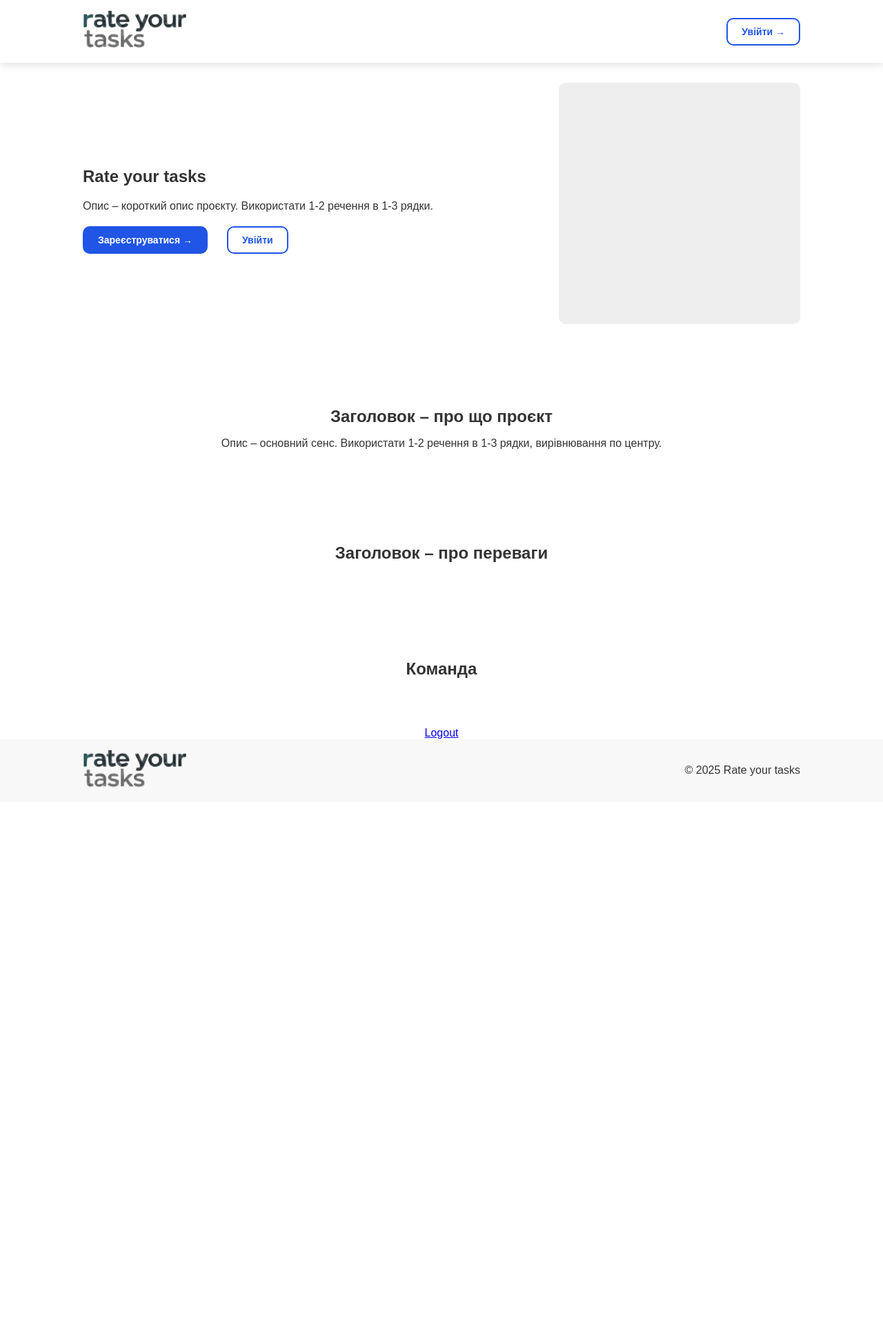
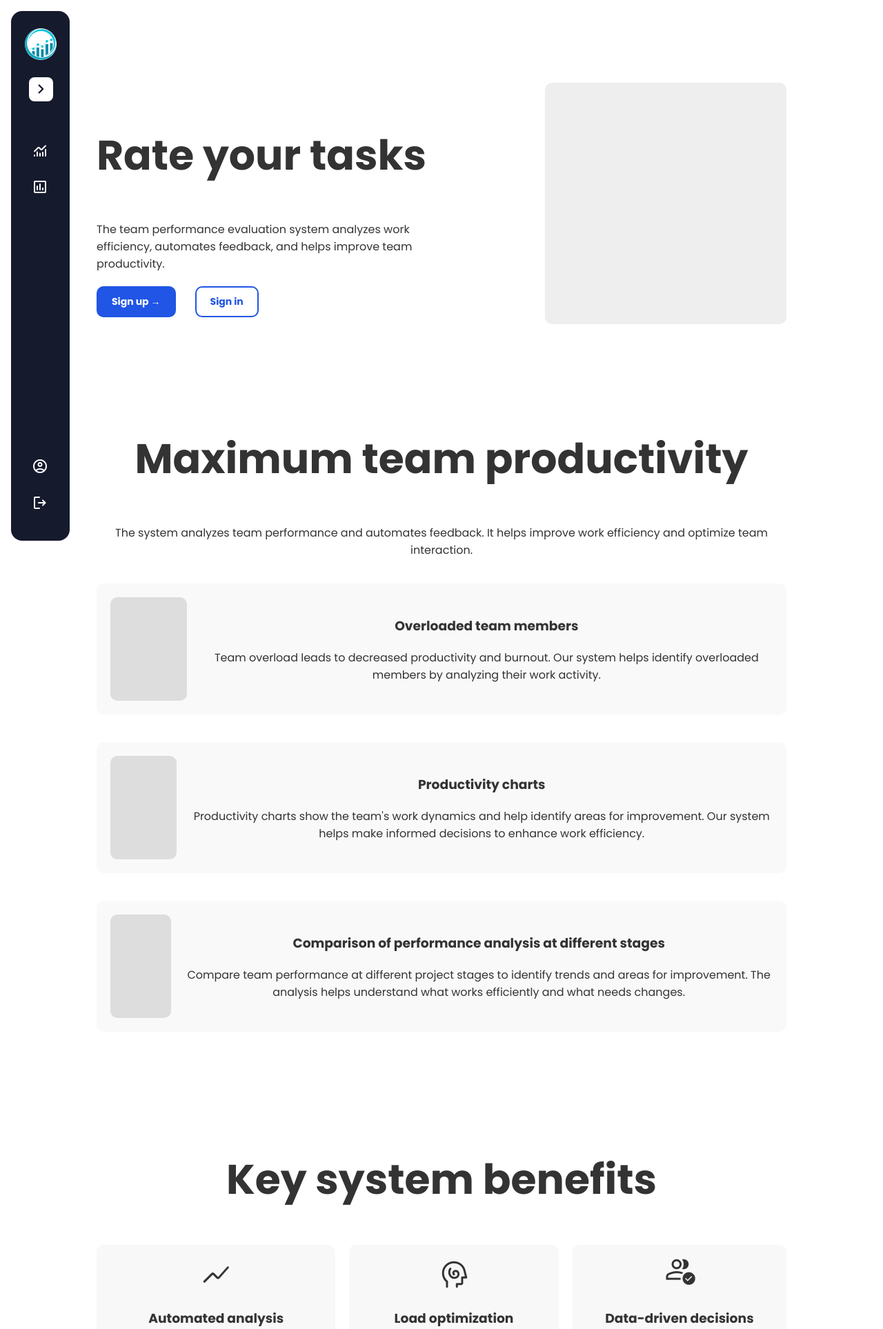
Before and after one commit to pamquale/rate-your-tasks, a Django app: page / in a window 1280 px wide. Shown: the top 1927 px of the page at 69% size. Before the commit the page ends 1142 px from the top, so only its background shows below. Run offline with Django 5.2, Linux system fonts and the light colour scheme; the visitor is signed in with stand-in values (Sample User, id 1).

Commit message:
Add side bar, logo, favicon, change home, sign up, sign in, reset password pages.

```diff
--- a/core/main/static/main/css/index_style.css
+++ b/core/main/static/main/css/index_style.css
@@ -11,6 +11,10 @@ body {
     max-width: calc(100% - 240px);
     margin: 0 auto;
     padding: 0 20px;
+}
+
+h1 {
+    font-size: 60px;
 }
 
 /* Відступи секцій */
@@ -36,7 +40,7 @@ body {
 
 /* Логотип */
 .logo img {
-    width: 150px;
+    width: 50px;
     height: auto;
 }
 
@@ -152,11 +156,10 @@ body {
     padding: 20px;
     border-radius: 10px;
     text-align: center;
-    width: 200px;
 }
 
-.icon {
-    font-size: 30px;
+#icon {
+    font-size: 46px !important;
 }
 
 /* Четвера секція про команду */
--- /dev/null
+++ b/core/main/static/main/css/sidebar_style.css
@@ -0,0 +1,191 @@
+/* Importing Google Fonts - Poppins */
+@import url('https://fonts.googleapis.com/css2?family=Poppins:wght@400;500;600;700&display=swap');
+* {
+  padding: 0;
+  box-sizing: border-box;
+  font-family: "Poppins", sans-serif;
+}
+
+.sidebar {
+  position: fixed;
+  width: 270px;
+  margin: 16px;
+  border-radius: 16px;
+  background: #151A2D;
+  height: calc(100vh - 32px);
+  transition: all 0.4s ease;
+}
+.sidebar.collapsed {
+  width: 85px;
+}
+.sidebar .sidebar-header {
+  display: flex;
+  position: relative;
+  padding: 25px 20px;
+  align-items: center;
+  justify-content: space-between;
+}
+.sidebar-header .header-logo img {
+  width: 46px;
+  height: 46px;
+  display: block;
+  object-fit: contain;
+  border-radius: 50%;
+}
+.sidebar-header .toggler {
+  height: 35px;
+  width: 35px;
+  color: #151A2D;
+  border: none;
+  cursor: pointer;
+  display: flex;
+  background: #fff;
+  align-items: center;
+  justify-content: center;
+  border-radius: 8px;
+  transition: 0.4s ease;
+}
+.sidebar-header .sidebar-toggler {
+  position: absolute;
+  right: 20px;
+}
+.sidebar-header .menu-toggler {
+  display: none;
+}
+.sidebar.collapsed .sidebar-header .toggler {
+  transform: translate(-4px, 65px);
+}
+.sidebar-header .toggler:hover {
+  background: #dde4fb;
+}
+.sidebar-header .toggler span {
+  font-size: 1.75rem;
+  transition: 0.4s ease;
+}
+.sidebar.collapsed .sidebar-header .toggler span {
+  transform: rotate(180deg);
+}
+.sidebar-nav .nav-list {
+  list-style: none;
+  display: flex;
+  gap: 4px;
+  padding: 0 15px;
+  flex-direction: column;
+  transform: translateY(15px);
+  transition: 0.4s ease;
+}
+.sidebar.collapsed .sidebar-nav .primary-nav {
+  transform: translateY(65px);
+}
+.sidebar-nav .nav-link {
+  color: #fff;
+  display: flex;
+  gap: 12px;
+  white-space: nowrap;
+  border-radius: 8px;
+  padding: 12px 15px;
+  align-items: center;
+  text-decoration: none;
+  transition: 0.4s ease;
+}
+.sidebar.collapsed .sidebar-nav .nav-link {
+  border-radius: 12px;
+}
+.sidebar .sidebar-nav .nav-link .nav-label {
+  transition: opacity 0.3s ease;
+}
+.sidebar.collapsed .sidebar-nav .nav-link .nav-label {
+  opacity: 0;
+  pointer-events: none;
+}
+.sidebar-nav .nav-link:hover {
+  color: #151A2D;
+  background: #fff;
+}
+.sidebar-nav .nav-item {
+  position: relative;
+}
+.sidebar-nav .nav-tooltip {
+  position: absolute;
+  top: -10px;
+  opacity: 0;
+  color: #151A2D;
+  display: none;
+  pointer-events: none;
+  padding: 6px 12px;
+  border-radius: 8px;
+  white-space: nowrap;
+  background: #fff;
+  left: calc(100% + 25px);
+  box-shadow: 0 5px 10px rgba(0, 0, 0, 0.1);
+  transition: 0s;
+}
+.sidebar.collapsed .sidebar-nav .nav-tooltip {
+  display: block;
+}
+.sidebar-nav .nav-item:hover .nav-tooltip {
+  opacity: 1;
+  pointer-events: auto;
+  transform: translateY(50%);
+  transition: all 0.4s ease;
+}
+.sidebar-nav .secondary-nav {
+  position: absolute;
+  bottom: 30px;
+  width: 100%;
+}
+/* Responsive media query code for small screens */
+@media (max-width: 1024px) {
+  .sidebar {
+    height: 56px;
+    margin: 13px;
+    overflow-y: hidden;
+    scrollbar-width: none;
+    width: calc(100% - 26px);
+    max-height: calc(100vh - 26px);
+  }
+  .sidebar.menu-active {
+    overflow-y: auto;
+  }
+  .sidebar .sidebar-header {
+    position: sticky;
+    top: 0;
+    z-index: 20;
+    border-radius: 16px;
+    background: #151A2D;
+    padding: 8px 10px;
+  }
+  .sidebar-header .header-logo img {
+    width: 40px;
+    height: 40px;
+  }
+  .sidebar-header .sidebar-toggler,
+  .sidebar-nav .nav-item:hover .nav-tooltip {
+    display: none;
+  }
+
+  .sidebar-header .menu-toggler {
+    display: flex;
+    height: 30px;
+    width: 30px;
+  }
+  .sidebar-header .menu-toggler span {
+    font-size: 1.3rem;
+  }
+  .sidebar .sidebar-nav .nav-list {
+    padding: 0 10px;
+  }
+  .sidebar-nav .nav-link {
+    gap: 10px;
+    padding: 10px;
+    font-size: 0.94rem;
+  }
+  .sidebar-nav .nav-link .nav-icon {
+    font-size: 1.37rem;
+  }
+  .sidebar-nav .secondary-nav {
+    position: relative;
+    bottom: 0;
+    margin: 40px 0 30px;
+  }
+}
--- /dev/null
+++ b/core/main/static/main/js/script_sidebar.js
@@ -0,0 +1,15 @@
+const sidebar = document.querySelector(".sidebar");
+const sidebarToggler = document.querySelector(".sidebar-toggler");
+const menuToggler = document.querySelector(".menu-toggler");
+// Ensure these heights match the CSS sidebar height values
+let collapsedSidebarHeight = "56px"; // Height in mobile view (collapsed)
+let fullSidebarHeight = "calc(100vh - 32px)"; // Height in larger screen
+// Toggle sidebar's collapsed state
+sidebarToggler.addEventListener("click", () => {
+  sidebar.classList.toggle("collapsed");
+});
+// Update sidebar height and menu toggle text
+const toggleMenu = (isMenuActive) => {
+  sidebar.style.height = isMenuActive ? `${sidebar.scrollHeight}px` : collapsedSidebarHeight;
+  menuToggler.querySelector("span").innerText = isMenuActive ? "close" : "menu";
+}
--- /dev/null
+++ b/core/main/templates/includes/sidebar.html
@@ -0,0 +1,48 @@
+{% load static %}
+<aside class="sidebar collapsed">
+    <header class="sidebar-header">
+        <a href="{% url 'home' %}" class="header-logo">
+            <img src="{% static 'main/media/logo_sidebar.png' %}" alt="Logo">
+        </a>
+        <button class="toggler sidebar-toggler">
+            <span class="material-symbols-rounded">chevron_left</span>
+        </button>
+        <button class="toggler menu-toggler">
+            <span class="material-symbols-rounded">menu</span>
+        </button>
+    </header>
+    <nav class="sidebar-nav">
+        <ul class="nav-list primary-nav">
+            <li class="nav-item">
+                <a href="#" class="nav-link">
+                    <span class="nav-icon material-symbols-rounded">monitoring</span>
+                    <span class="nav-label">Chart</span>
+                </a>
+                <span class="nav-tooltip">Chart</span>
+            </li>
+            <li class="nav-item">
+                <a href="#" class="nav-link">
+                    <span class="nav-icon material-symbols-rounded">insert_chart</span>
+                    <span class="nav-label">Analytics</span>
+                </a>
+                <span class="nav-tooltip">Analytics</span>
+            </li>
+        </ul>
+        <ul class="nav-list secondary-nav">
+            <li class="nav-item">
+                <a href="#" class="nav-link">
+                    <span class="nav-icon material-symbols-rounded">account_circle</span>
+                    <span class="nav-label">Profile</span>
+                </a>
+                <span class="nav-tooltip">Profile</span>
+            </li>
+            <li class="nav-item">
+                <a href="{% url 'logout' %}" class="nav-link">
+                    <span class="nav-icon material-symbols-rounded">logout</span>
+                    <span class="nav-label">Logout</span>
+                </a>
+                <span class="nav-tooltip">Logout</span>
+            </li>
+        </ul>
+    </nav>
+</aside>
--- a/core/main/templates/main/index.html
+++ b/core/main/templates/main/index.html
@@ -1,30 +1,26 @@
 {% load static %}
 <!DOCTYPE html>
-<html lang="uk">
+<html lang="en">
 <head>
     <meta charset="UTF-8">
     <meta name="viewport" content="width=device-width, initial-scale=1.0">
-    <title>Головна</title>
+    <title>Home</title>
     <link rel="stylesheet" href="{% static 'main/css/index_style.css' %}">
+    <link rel="stylesheet" href="{% static 'main/css/sidebar_style.css' %}">
+    <link rel="icon" href="{% static 'main/media/favicon.ico' %}" type="image/x-icon">
+    <link rel="stylesheet" href="https://fonts.googleapis.com/css2?family=Material+Symbols+Rounded:opsz,wght,FILL,GRAD@24,400,0,0">
 </head>
 <body>
-    <header class="header">
-        <div class="logo">
-            <img src="{% static 'main/media/text_logo.png' %}" alt="Логотип">
-        </div>
-
-        <button class="login-btn" onclick="window.location.href='{% url 'login' %}'">Увійти →</button>
-    </header>
-
+    {% include "includes/sidebar.html" %}
     <div class="container">
         <!-- Перша секція коротко про сам проєкт -->
         <section class="hero">
             <div class="hero-text">
                 <h1>Rate your tasks</h1>
-                <p>Опис – короткий опис проєкту. Використати 1-2 речення в 1-3 рядки.</p>
+                <p>The team performance evaluation system analyzes work efficiency, automates feedback, and helps improve team productivity.</p>
                 <div class="buttons">
-                    <button class="register-btn" onclick="window.location.href='{% url 'register' %}'">Зареєструватися →</button>
-                    <button class="login-btn" onclick="window.location.href='{% url 'login' %}'">Увійти</button>
+                    <button class="register-btn" onclick="window.location.href='{% url 'register' %}'">Sign up →</button>
+                    <button class="login-btn" onclick="window.location.href='{% url 'login' %}'">Sign in</button>
                 </div>
             </div>
             <div class="hero-image"></div>
@@ -32,15 +28,15 @@
 
         <!-- Друга секція опис функцій -->
         <section class="about">
-            <h2>Заголовок – про що проєкт</h2>
-            <p>Опис – основний сенс. Використати 1-2 речення в 1-3 рядки, вирівнювання по центру.</p>
+            <h1>Maximum team productivity</h1>
+            <p>The system analyzes team performance and automates feedback. It helps improve work efficiency and optimize team interaction.</p>
             <div class="features">
                 {% for feature in features %}
                 <div class="feature">
                     <div class="feature-img"></div>
                     <div class="feature-text">
-                        <h3>Підзаголовок. Кегль шрифта може бути більше</h3>
-                        <p>Опис в 3-5 рядків</p>
+                        <h3>{{ feature.title }}</h3>
+                        <p>{{ feature.description }}</p>
                     </div>
                 </div>
                 {% endfor %}
@@ -49,13 +45,15 @@
 
         <!-- Третя секція в чому перемаги проєкту -->
         <section class="advantages">
-            <h2>Заголовок – про переваги</h2>
+            <h1>Key system benefits</h1>
             <div class="advantage-list">
                 {% for advantage in advantages %}
                 <div class="advantage">
-                    <div class="icon">⏰</div>
-                    <h3>Підзаголовок</h3>
-                    <p>Використати 1 речення в 1-3 рядки</p>
+                    <div class="icon">
+                        <span class="nav-icon material-symbols-rounded" id="icon" style="font-size: 48px;">{{ advantage.icon }}</span>
+                    </div>
+                    <h3>{{ advantage.title }}</h3>
+                    <p>{{ advantage.description }}</p>
                 </div>
                 {% endfor %}
             </div>
@@ -63,7 +61,7 @@
 
         <!-- Четвера секція команда яка розробляла проєкт -->
         <section class="team">
-            <h2>Команда</h2>
+            <h1>Team</h1>
             <div class="team-members">
                 {% for member in team_members %}
                 <div class="member">
@@ -76,14 +74,16 @@
         </section>
     </div>
 
-    <a href="{% url 'logout' %}">Logout</a>
 
     <footer class="footer">
         <div class="logo">
-            <img src="{% static 'main/media/text_logo.png' %}" alt="Логотип">
+            <img src="{% static 'main/media/logo.png' %}" alt="Логотип">
         </div>
         <p>© 2025 Rate your tasks</p>
+        <a href="{% url 'logout' %}">Logout</a>
     </footer>
+
+    <script src="{% static 'main/js/script_sidebar.js' %}"></script>
 
 </body>
 </html>
--- a/core/main/views.py
+++ b/core/main/views.py
@@ -11,7 +11,28 @@ from .models import PasswordReset
 
 @login_required
 def Home(request):
-    return render(request, 'main/index.html')
+
+    features = [
+        {"title": "Overloaded team members", "description": "Team overload leads to decreased productivity and burnout. Our system helps identify overloaded members by analyzing their work activity."},
+        {"title": "Productivity charts", "description": "Productivity charts show the team's work dynamics and help identify areas for improvement. Our system helps make informed decisions to enhance work efficiency."},
+        {"title": "Comparison of performance analysis at different stages", "description": "Compare team performance at different project stages to identify trends and areas for improvement. The analysis helps understand what works efficiently and what needs changes."},
+    ]
+
+    advantages = [
+        {"icon": "show_chart", "title": "Automated analysis", "description": "The system evaluates team performance in real time with no extra effort."},
+        {"icon": "cognition", "title": "Load optimization", "description": "Helps identify overloaded members and balance the workflow."},
+        {"icon": "productivity", "title": "Data-driven decisions", "description": "Provides clear data to improve team efficiency and productivity."},
+    ]
+
+    team_members = [
+        {"name": "1", "role": "Project manager"},
+        {"name": "2", "role": "Backend developer"},
+        {"name": "3", "role": "Backend developer"},
+        {"name": "4", "role": "Frontend developer"},
+        {"name": "5", "role": "Frontend developer"},
+    ]
+
+    return render(request, 'main/index.html', {'advantages': advantages, 'features': features, 'team_members': team_members})
 
 
 def RegisterView(request):
```
Also changed, not shown: core/main/static/main/css/auth_styles.css (+23 -20 lines), core/main/templates/Authorization/forgot_password.html (+8 -6 lines), core/main/templates/Authorization/login.html (+8 -6 lines), core/main/templates/Authorization/password_reset_sent.html (+6 -4 lines), core/main/templates/Authorization/register.html (+7 -5 lines), core/main/templates/Authorization/reset_password.html (+7 -5 lines), core/main/static/main/media/favicon.ico (added), core/main/static/main/media/logo.png (added), core/main/static/main/media/logo_sidebar.png (added), core/main/static/main/media/text_logo.png (deleted).
